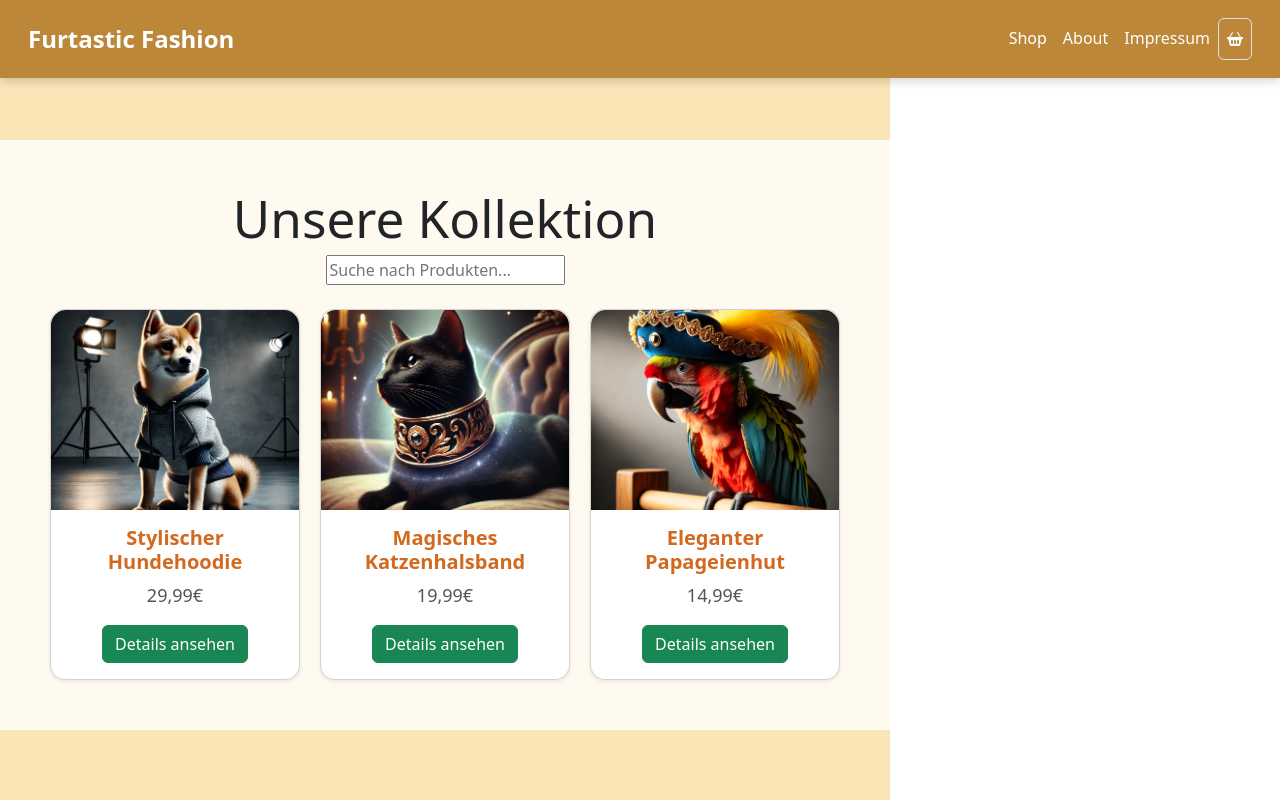
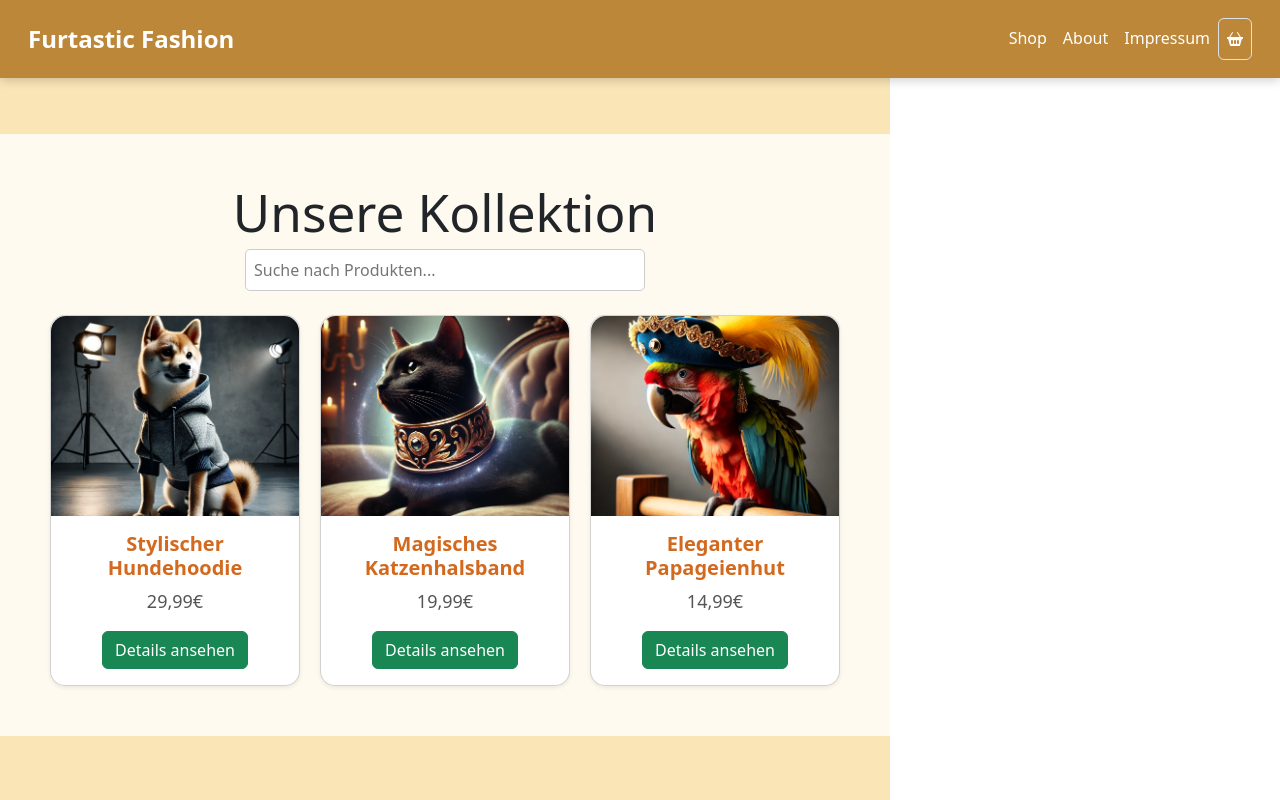
Before and after one commit to lisa-q/webapp_hwr, a React (Vite) app: page /shop in a window 1280 px wide. Built offline with nearby package versions, Linux system fonts and the light colour scheme.

Commit message:
style changes for search bar and minor change in ProductDetail.tsx

```diff
--- a/src/pages/ProductDetail.tsx
+++ b/src/pages/ProductDetail.tsx
@@ -23,9 +23,6 @@ const productData: { [key: string]: { name: string; image: string; description:
 };
 
 
-
-
-
 const ProductDetail = () => {
     const { id } = useParams<{ id: string }>();
     const product = productData[id || "1"];
--- a/src/pages/ProductOverview.css
+++ b/src/pages/ProductOverview.css
@@ -2,6 +2,15 @@
     padding: 50px;
     text-align: center;
     background-color: #FFFAF0;
+}
+
+.search-input {
+    width: 100%;
+    max-width: 400px;
+    padding: 8px;
+    font-size: 16px;
+    border: 1px solid #ccc;
+    border-radius: 5px;
 }
 
 .product-list {
```
